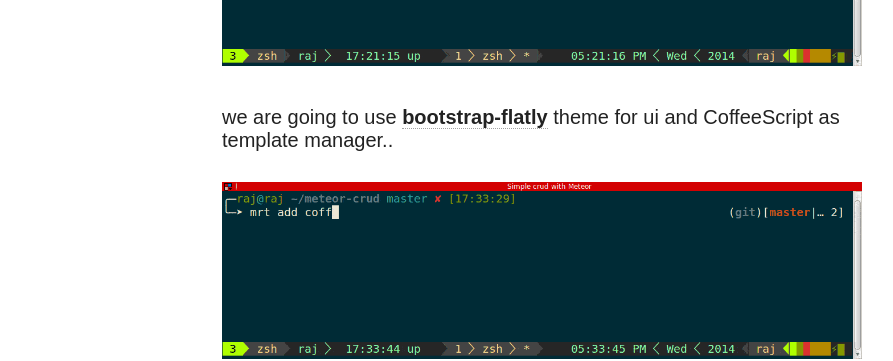
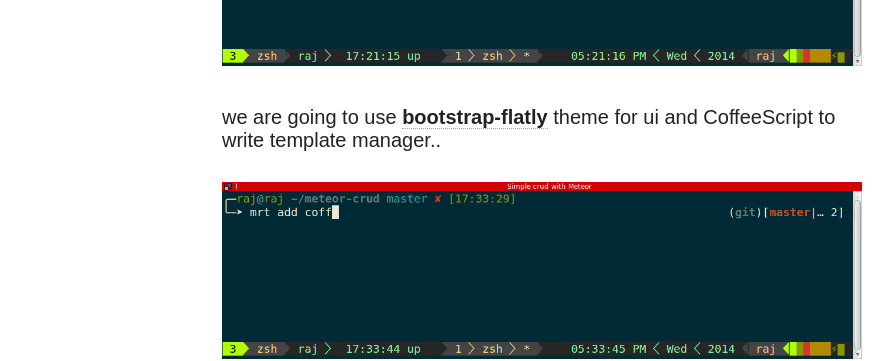
Before and after one commit to rajanand02/rajanand02.github.io, a Jekyll site: the page built from _posts/2014-03-18-Simple-crud-app-in-meteor.md, in a window 1280 px wide and 900 px high, scrolled down 1131 px. Shown: the part 154-515 px from the top of the window, without its empty margins (128-1021 px from the left). Built offline with Jekyll 4.4.1, drawn with Linux system fonts in a browser that asks for light colours; nearby versions of some CDN libraries; comment, search, counter and statistics services are not loaded.

Commit message:
fix typo in the meteor tutorial

```diff
--- a/_posts/2014-03-18-Simple-crud-app-in-meteor.md
+++ b/_posts/2014-03-18-Simple-crud-app-in-meteor.md
@@ -24,7 +24,7 @@
     <img src ="/images/create.gif">
 </figure>
 
-we are going to use <a href="http://beta.atmospherejs.com/package/bootstrap-flatly" target="_blank"> <strong>bootstrap-flatly</strong></a> theme for ui and CoffeeScript as template manager..
+we are going to use <a href="http://beta.atmospherejs.com/package/bootstrap-flatly" target="_blank"> <strong>bootstrap-flatly</strong></a> theme for ui and CoffeeScript to write template manager..
 
 <figure>
   <img src ="/images/coffee-bootstrap.gif">
```
Also changed, not shown: _posts/2014-03-16-Watchout-for-meteor.md (+1 -1 lines).
